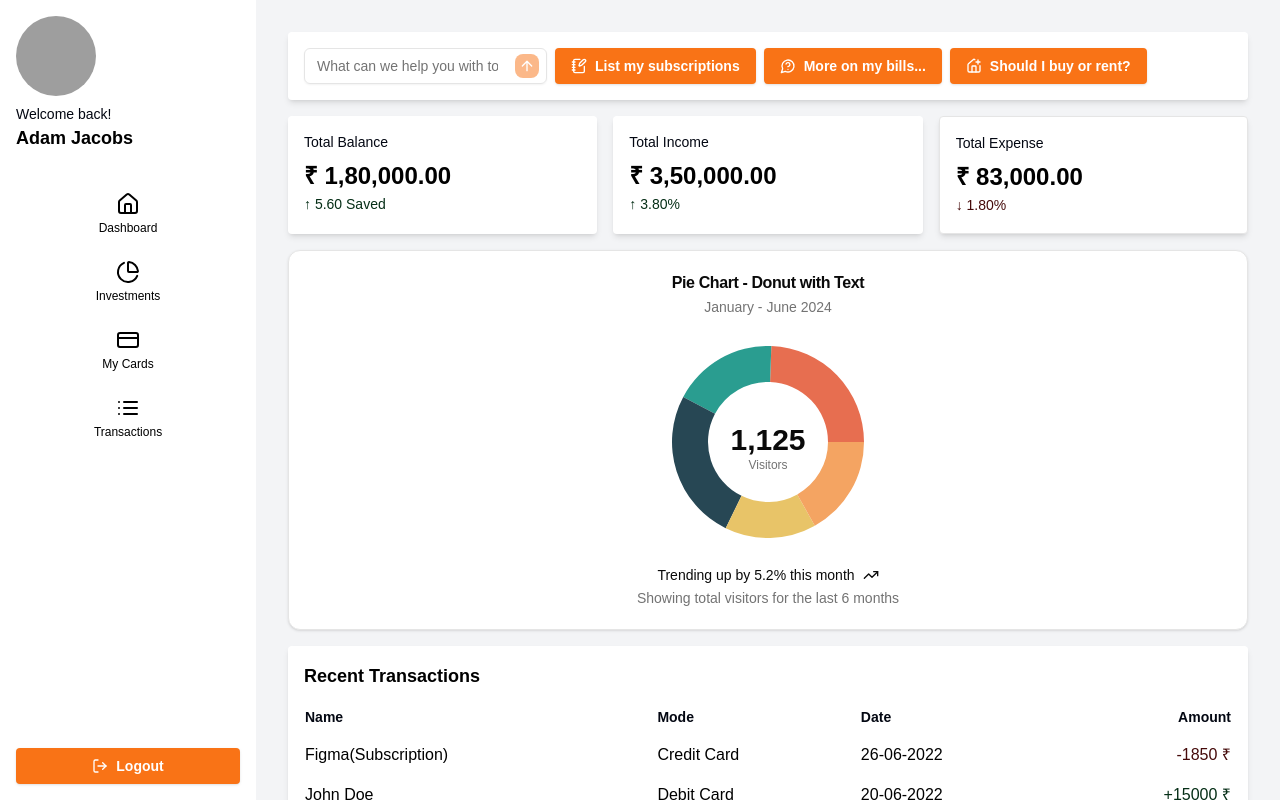
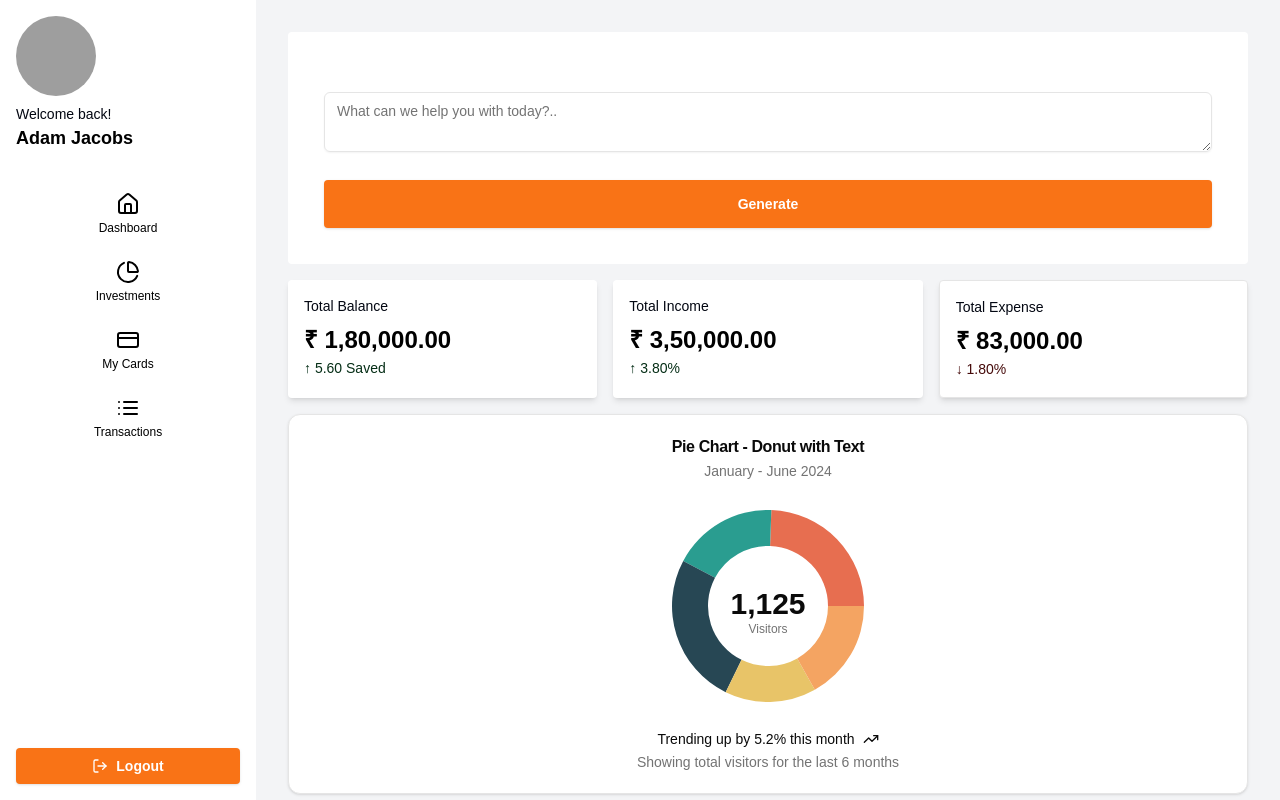
Before and after one commit to Studio1HQ/money-guard, a Next.js app: page / in a window 1280 px wide. Built offline with nearby package versions, Linux system fonts and the light colour scheme; grey boxes are pictures that could not be loaded.

Commit message:
feat: change btn text

```diff
--- a/app/page.tsx
+++ b/app/page.tsx
@@ -3,22 +3,20 @@ import { Layout } from "@/components/DashboardLayout";
 import { DonutChart } from "@/components/Chart";
 import { RecentTransactions } from "@/components/features/RecentTransactions";
 import { YourCard } from "@/components/features/YourCards";
-import { ActionButtons } from "@/components/features/ActionButtons";
+
 import { FinancialSummary } from "@/components/features/FinancialSummary";
 import { ResponseDisplay } from "@/components/features/QueryDisplay";
-import { QueryInput } from "@/components/features/QueryInput";
+
+import FormSection from "@/components/features/FormSection";
 
 const FinancialDashboard = async () => {
   return (
     <Layout>
       <div className="flex-1 overflow-y-auto p-4 pb-20 lg:pb-4">
-        <div className="bg-white shadow-md p-4 rounded mb-4">
-          <div className="flex flex-col xl:flex-row gap-2 items-center w-full">
-            <QueryInput />
-            <ActionButtons />
-          </div>
+        <div className="bg-white p-4 rounded mb-4">
+          <FormSection />
+          <ResponseDisplay />
         </div>
-        <ResponseDisplay />
         <FinancialSummary />
         <div className="mb-4">
           <DonutChart />
--- a/components/features/DynamicFinancialDisplay.tsx
+++ b/components/features/DynamicFinancialDisplay.tsx
@@ -1,21 +1,7 @@
 /* eslint-disable @typescript-eslint/no-explicit-any */
 "use client";
 import React from "react";
-import {
-  Card,
-  CardHeader,
-  CardTitle,
-  CardDescription,
-  CardContent,
-} from "@/components/ui/card";
-import {
-  Table,
-  TableBody,
-  TableCell,
-  TableHead,
-  TableHeader,
-  TableRow,
-} from "@/components/ui/table";
+import ReactMarkdown from "react-markdown";
 import { Alert, AlertTitle, AlertDescription } from "@/components/ui/alert";
 
 // Define the FinancialData and Props interfaces
@@ -26,7 +12,9 @@ interface DynamicFinancialDisplayProps {
 
 // Helper function to render values
 const renderValue = (value: unknown): React.ReactNode => {
-  if (Array.isArray(value)) {
+  if (typeof value === "string") {
+    return <ReactMarkdown>{value}</ReactMarkdown>; // Render markdown
+  } else if (Array.isArray(value)) {
     return (
       <ul className="list-disc pl-5">
         {value.map((item, index) => (
@@ -46,45 +34,12 @@ const renderObjectContent = (obj: Record<string, unknown>): React.ReactNode => {
   return (
     <div className="space-y-4">
       {Object.entries(obj).map(([key, value]) => (
-        <Card key={key} className="overflow-hidden">
-          <CardHeader>
-            <CardTitle className="text-md">{key}</CardTitle>
-          </CardHeader>
-          <CardContent>{renderValue(value)}</CardContent>
-        </Card>
+        <div key={key}>
+          <h3 className="text-md font-semibold">{key}</h3>
+          {renderValue(value)}
+        </div>
       ))}
     </div>
-  );
-};
-
-// Helper function to render tables
-const renderTable = (
-  items: Array<Record<string, unknown>>
-): React.ReactNode | null => {
-  if (items.length === 0) return null;
-
-  // Extract headers from the first item
-  const headers = Object.keys(items[0]);
-
-  return (
-    <Table>
-      <TableHeader>
-        <TableRow>
-          {headers.map((header) => (
-            <TableHead key={header}>{header}</TableHead>
-          ))}
-        </TableRow>
-      </TableHeader>
-      <TableBody>
-        {items.map((item, index) => (
-          <TableRow key={index}>
-            {headers.map((header) => (
-              <TableCell key={header}>{renderValue(item[header])}</TableCell>
-            ))}
-          </TableRow>
-        ))}
-      </TableBody>
-    </Table>
   );
 };
 
@@ -101,34 +56,7 @@ const DynamicFinancialDisplay: React.FC<DynamicFinancialDisplayProps> = ({
     );
   }
 
-  // Function to render content based on the presence of items
-  const renderContent = (): React.ReactNode => {
-    if (Array.isArray(data.items)) {
-      return (
-        <>
-          {renderTable(data.items)}
-          {typeof data.summary === "string" && (
-            <p className="mt-4 font-semibold">{data.summary}</p>
-          )}
-        </>
-      );
-    } else {
-      const { ...rest } = data;
-      return renderObjectContent(rest);
-    }
-  };
-
-  return (
-    <Card className="w-full max-w-3xl mx-auto">
-      <CardHeader>
-        <CardTitle>{data.title || "Financial Information"}</CardTitle>
-        {typeof data.overview === "string" && (
-          <CardDescription>{data.overview}</CardDescription>
-        )}
-      </CardHeader>
-      <CardContent>{renderContent()}</CardContent>
-    </Card>
-  );
+  return <div className="markdown-container">{renderValue(data)}</div>;
 };
 
 export default DynamicFinancialDisplay;
--- /dev/null
+++ b/components/features/FormSection.tsx
@@ -0,0 +1,48 @@
+"use client";
+import React, { useState, FormEvent } from "react";
+import { Textarea } from "@/components/ui/textarea";
+import { Button } from "@/components/ui/button";
+import { Loader2Icon } from "lucide-react";
+import { useFinancialStore } from "@/store/useNebius";
+
+function FormSection() {
+  const [query, setQuery] = useState("");
+
+  const { handleButtonClick, loading } = useFinancialStore();
+
+  const onSubmit = (e: FormEvent) => {
+    e.preventDefault();
+    if (query.trim()) {
+      handleButtonClick("userInput", query);
+      setQuery("");
+    }
+  };
+
+  return (
+    <div className="p-5">
+      <form className="mt-6" onSubmit={onSubmit}>
+        <div className="my-2 flex flex-col gap-2 mb-7">
+          <Textarea
+            value={query}
+            onChange={(e) => setQuery(e.target.value)}
+            placeholder="What can we help you with today?.."
+            className="pr-12 w-full"
+            disabled={loading}
+          />
+        </div>
+
+        <Button
+          type="submit"
+          className="w-full py-6 bg-orange-500 hover:bg-orange-700 text-white font-bold  px-4 rounded
+      focus:outline-none focus:ring-2 focus:ring-orange-600 focus:ring-opacity-50 "
+          disabled={loading}
+        >
+          {loading && <Loader2Icon className="animate-spin" />}
+          Generate
+        </Button>
+      </form>
+    </div>
+  );
+}
+
+export default FormSection;
--- a/components/features/QueryDisplay.tsx
+++ b/components/features/QueryDisplay.tsx
@@ -11,7 +11,7 @@ export const ResponseDisplay: React.FC = () => {
   if (!loading && !parsedResponse) return null;
 
   return (
-    <Card className="w-full max-w-3xl mx-auto">
+    <Card className="w-full ">
       <CardHeader>
         <CardTitle>{loading ? "Loading..." : "Financial Analysis"}</CardTitle>
       </CardHeader>
--- a/components/features/QueryInput.tsx
+++ b/components/features/QueryInput.tsx
@@ -22,12 +22,12 @@ export const QueryInput: React.FC = () => {
         value={query}
         onChange={(e) => setQuery(e.target.value)}
         placeholder="What can we help you with today?.."
-        className="pr-12"
+        className="pr-12 w-full"
         disabled={loading}
       />
       <button
         type="submit"
-        className={`absolute right-2 top-1/2 -translate-y-1/2 bg-orange-500 p-1 rounded-lg transition-colors ${
+        className={`absolute right-2 top-1/2 -translate-y-1/2 bg-orange-500 p-1 rounded-lg  transition-colors ${
           query.trim() ? "hover:bg-orange-600" : "opacity-50 cursor-not-allowed"
         }`}
         disabled={!query.trim() || loading}
--- /dev/null
+++ b/components/ui/textarea.tsx
@@ -0,0 +1,24 @@
+import * as React from "react"
+
+import { cn } from "@/lib/utils"
+
+export interface TextareaProps
+  extends React.TextareaHTMLAttributes<HTMLTextAreaElement> {}
+
+const Textarea = React.forwardRef<HTMLTextAreaElement, TextareaProps>(
+  ({ className, ...props }, ref) => {
+    return (
+      <textarea
+        className={cn(
+          "flex min-h-[60px] w-full rounded-md border border-input bg-transparent px-3 py-2 text-sm shadow-sm placeholder:text-muted-foreground focus-visible:outline-none focus-visible:ring-1 focus-visible:ring-ring disabled:cursor-not-allowed disabled:opacity-50",
+          className
+        )}
+        ref={ref}
+        {...props}
+      />
+    )
+  }
+)
+Textarea.displayName = "Textarea"
+
+export { Textarea }
--- a/package.json
+++ b/package.json
@@ -20,6 +20,7 @@
     "openai": "^4.65.0",
     "react": "^18",
     "react-dom": "^18",
+    "react-markdown": "^9.0.1",
     "recharts": "^2.12.7",
     "tailwind-merge": "^2.5.2",
     "tailwindcss-animate": "^1.0.7",
--- a/store/useNebius.ts
+++ b/store/useNebius.ts
@@ -4,7 +4,7 @@ import { create } from "zustand";
 export type ButtonName = "subscriptions" | "bills" | "buyOrRent" | "userInput";
 
 type ResponseData = {
-  markdownText: string; // Store the raw markdown text only
+  markdownText: string;
 };
 
 interface FinancialState {
@@ -41,8 +41,6 @@ const generatePrompt = (buttonName: ButtonName, userInput?: string): string => {
 // Simplified: Parse the raw markdown text from the response
 const parseResponse = (responseText: string): ResponseData => {
   console.log("Parsing markdown response:", responseText);
-
-  // We directly store the markdownText instead of parsing it as JSON
   return {
     markdownText: responseText,
   };
```
Also changed, not shown: 1 other file (tests, documents, lock files or other folders).
